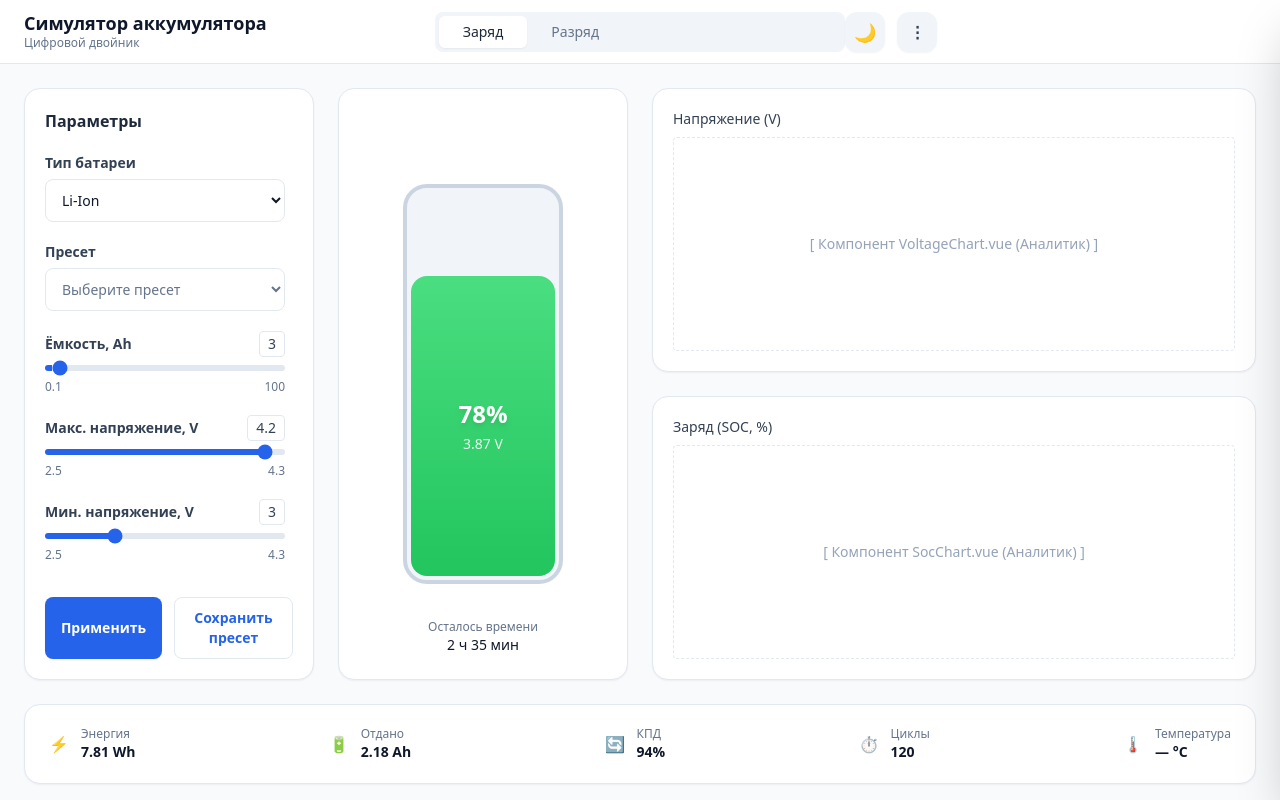
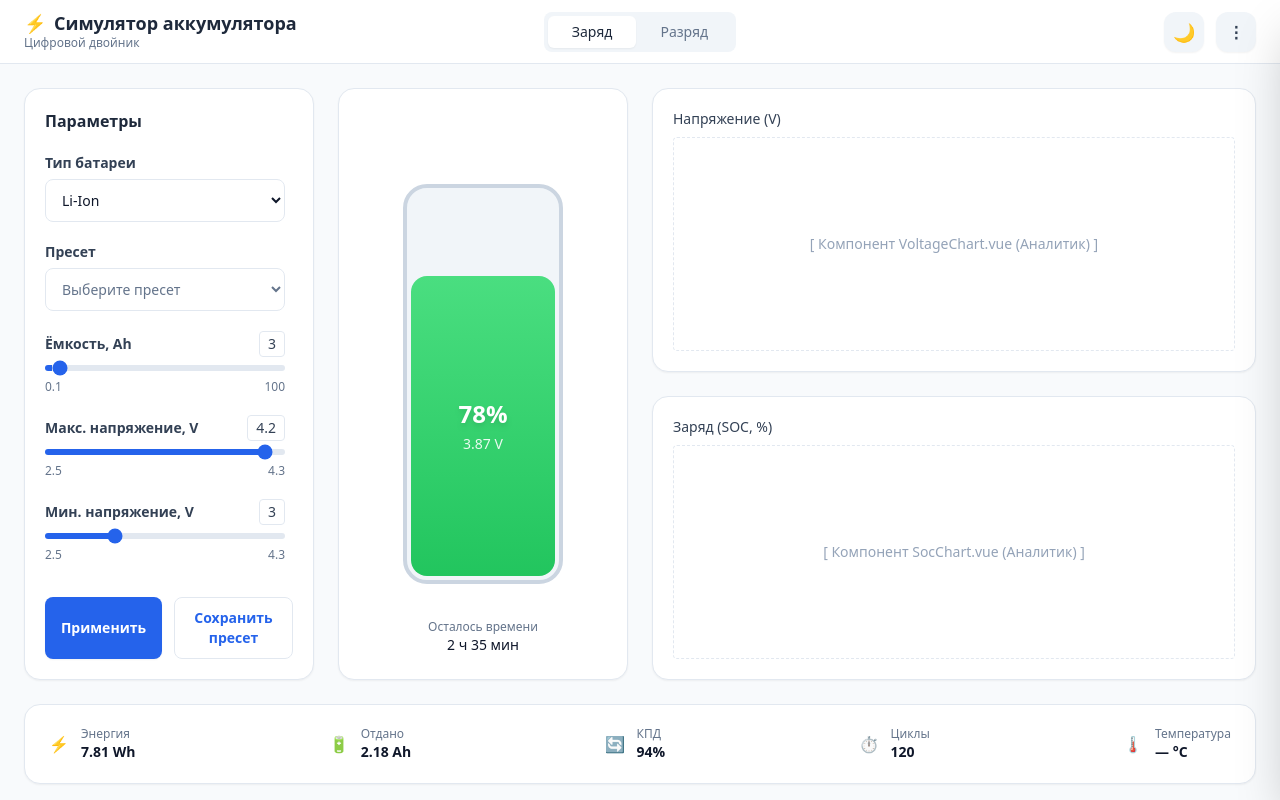
Before and after one commit to a5phalt/battery_sim, a Vue app: page / in a window 1280 px wide. Built offline with nearby package versions, Linux system fonts and the light colour scheme.

Commit message:
кнопки исправил в хедере

```diff
--- a/src/components/header/AppHeader.vue
+++ b/src/components/header/AppHeader.vue
@@ -26,21 +26,19 @@ const handleMenuClick = (mode: 'presets' | 'history' | 'settings') => {
 }
 </script>
 
-
 <template>
   <header
-  class="h-16 shrink-0 bg-white dark:bg-slate-800 border-b border-slate-200 dark:border-slate-700
-         grid grid-cols-3 items-center px-6 z-10 relative transition-colors duration-300"
->
+    class="h-16 shrink-0 bg-white dark:bg-slate-800 border-b border-slate-200 dark:border-slate-700
+           grid grid-cols-2 md:grid-cols-3 items-center px-6 z-20 relative transition-colors duration-300"
+  >
     <div class="flex flex-col justify-self-start">
-      <h1 class="font-bold text-lg leading-tight">
-        Симулятор аккумулятора
+      <h1 class="font-bold text-lg leading-tight flex items-center gap-2 text-slate-800 dark:text-white">
+        <span class="text-blue-600">⚡</span> Симулятор аккумулятора
       </h1>
       <span class="text-xs text-slate-500">Цифровой двойник</span>
     </div>
 
-
-    <div class="hidden md:flex bg-slate-100 dark:bg-slate-900 p-1 rounded-lg">
+    <div class="hidden md:flex bg-slate-100 dark:bg-slate-900 p-1 rounded-lg justify-self-center">
       <button class="px-6 py-1.5 text-sm font-medium rounded-md bg-white dark:bg-slate-700 shadow-sm transition-colors text-slate-800 dark:text-white">
         Заряд
       </button>
@@ -49,7 +47,7 @@ const handleMenuClick = (mode: 'presets' | 'history' | 'settings') => {
       </button>
     </div>
 
-    <div class="flex items-center gap-3 relative">
+    <div class="flex items-center gap-3 relative justify-self-end">
 
       <button
         @click="toggleTheme"
```
